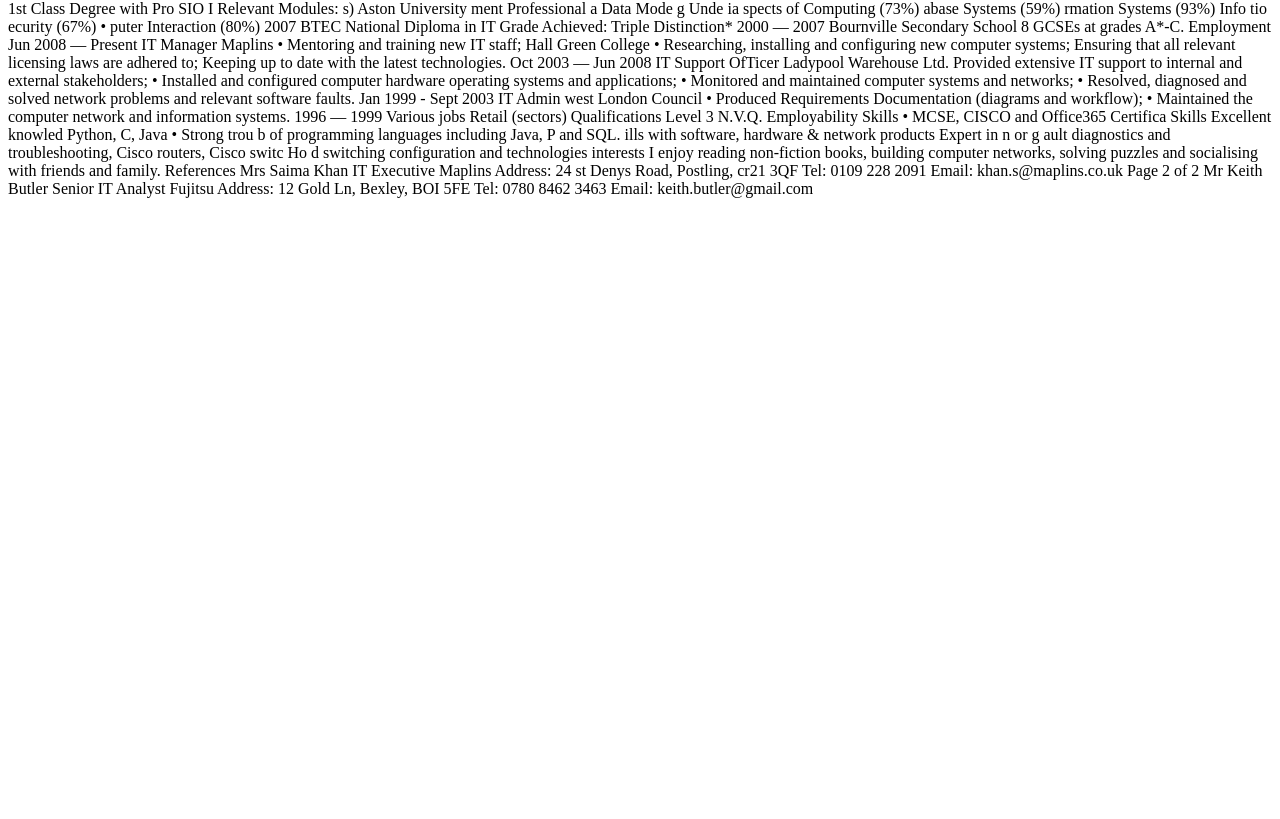
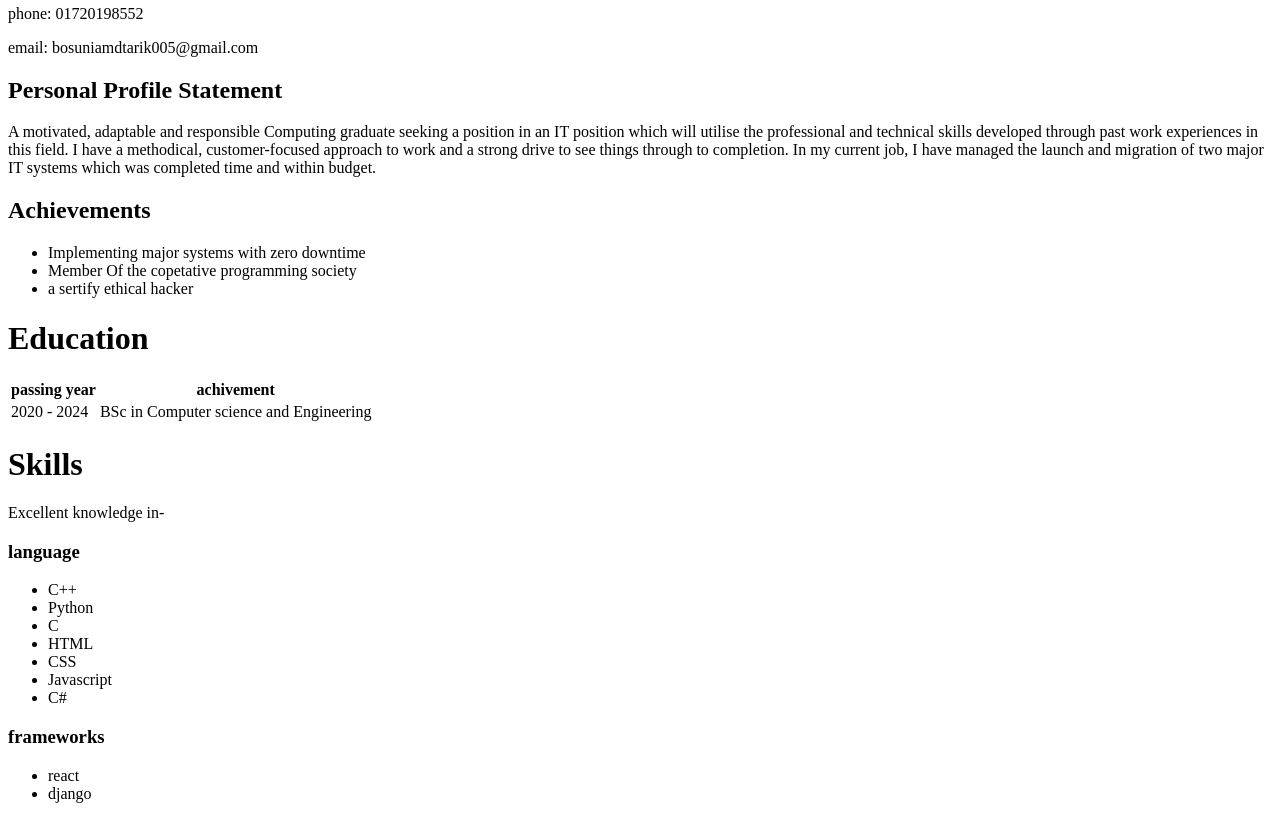
Before and after one commit to tarik1bosunia/tarik1bosunia.github.io, a plain HTML site: page index.html in a window 1280 px wide. Shown: the part 378-1197 px from the top of the page. Before the commit the page ends 800 px from the top, so only its background shows below. Drawn offline with Linux system fonts and the light colour scheme.

Commit message:
removed dummy text as possible and add legal information .. profile pic also added

```diff
--- a/index.html
+++ b/index.html
@@ -4,9 +4,10 @@
     <meta charset="UTF-8" />
     <meta http-equiv="X-UA-Compatible" content="IE=edge" />
     <meta name="viewport" content="width=device-width, initial-scale=1.0" />
-    <title>CV</title>
+    <title>md tarik bosunia</title>
   </head>
   <body>
+    <img src="my_pic.jpg" alt="my image" width="200px" height="250px">
     <h1>Md Tarik Bosunia</h1>
     <h3>Uposhor, Rajshahi</h3>
     <p>phone: 01720198552</p>
@@ -16,87 +17,54 @@
     <p>
         A motivated, adaptable and responsible Computing graduate seeking a position in an IT
         position which will utilise the professional and technical skills developed through past
-        work experiences in this field. I have a methodical, customer-focused approach to wor
+        work experiences in this field. I have a methodical, customer-focused approach to work
         and a strong drive to see things through to completion. In my current job, I have
         managed the launch and migration of two major IT systems which was completed
         time and within budget.
     </p>
 
     <h2> Achievements</h2>
-    • Implementing major systems with zero downtime a
-    • Employee of the month for two consecutive mon hs
-    • Member Of the British Computing Society
+    <ul>
+      <li>Implementing major systems with zero downtime</li>
+      <li>Member Of the copetative programming society</li>
+      <li>a sertify ethical hacker</li>
 
-    Education
-    2009 - 2013 BSc Computer scie
-    • 1st Class Degree with Pro SIO I
-    Relevant Modules:
-    s) Aston University
-    ment
-    Professional a
-    Data Mode g
-    Unde
-    ia spects of Computing (73%)
-    abase Systems (59%)
-    rmation Systems (93%)
-    Info
-    tio ecurity (67%)
-    •
-    puter Interaction (80%)
-    2007
-    BTEC National Diploma in IT
-    Grade Achieved: Triple Distinction*
-    2000 — 2007 Bournville Secondary School
-    8 GCSEs at grades A*-C.
-    Employment
-    Jun 2008 — Present IT Manager Maplins
-    • Mentoring and training new IT staff;
-    Hall Green College
-    • Researching, installing and configuring new computer systems;
-    Ensuring that all relevant licensing laws are adhered to;
+    </ul>
 
 
-    Keeping up to date with the latest technologies.
-Oct 2003 — Jun 2008 IT Support OfTicer Ladypool Warehouse Ltd.
-Provided extensive IT support to internal and external stakeholders;
-• Installed and configured computer hardware operating systems and applications;
-• Monitored and maintained computer systems and networks;
-• Resolved, diagnosed and solved network problems and relevant software faults.
-Jan 1999 - Sept 2003 IT Admin west London Council
-• Produced Requirements Documentation (diagrams and workflow);
-• Maintained the computer network and information systems.
-1996 — 1999 Various jobs Retail (sectors)
-Qualifications
-Level 3 N.V.Q. Employability Skills
-• MCSE, CISCO and Office365 Certifica
-Skills
-Excellent knowled
-Python, C, Java
-• Strong trou b
-of programming languages including Java,
-P and SQL.
-ills with software, hardware & network products
-Expert in n or g ault diagnostics and troubleshooting, Cisco routers, Cisco
-switc
-Ho
-d switching configuration and technologies
-interests
-I enjoy reading non-fiction books, building computer networks, solving puzzles and
-socialising with friends and family.
-References
-Mrs Saima Khan
-IT Executive
-Maplins
-Address: 24 st Denys Road, Postling, cr21 3QF
-Tel: 0109 228 2091
-Email: khan.s@maplins.co.uk
-Page 2 of 2
-Mr Keith Butler
-Senior IT Analyst
-Fujitsu
-Address: 12 Gold Ln, Bexley, BOI 5FE
-Tel: 0780 8462 3463
-Email: keith.butler@gmail.com
+    <h1>   Education</h1>
+    <table>
+      <tr>
+        <th>passing year</th>
+        <th>achivement</th>
+      </tr>
+      <tr>
+        <td>2020 - 2024 </td>
+        <td> BSc in Computer science and Engineering</td>
+      </tr>
+    </table>
+
+
+
+<h1>Skills </h1>
+<p>Excellent knowledge in-</p>
+<h3>language</h3>
+<ul>
+  <li>C++</li>
+  <li>Python </li>
+  <li>C</li>
+  <li>HTML</li>
+  <li>CSS</li>
+  <li>Javascript</li>
+  <li>C#</li>
+</ul>
+<h3>frameworks</h3>
+<ul>
+  <li>react</li>
+  <li>django</li>
+</ul>
+
+
 
   </body>
 </html>
```
Also changed, not shown: my_pic.jpg (added).
